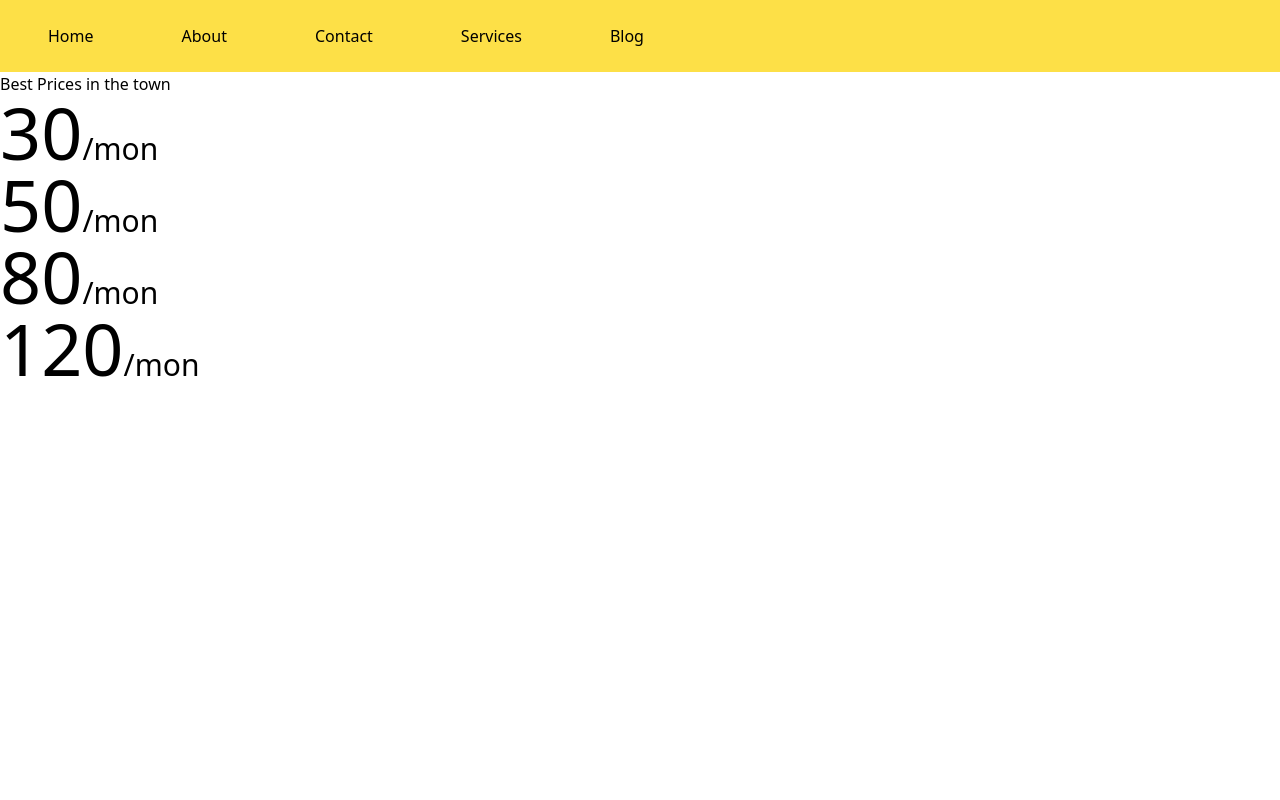
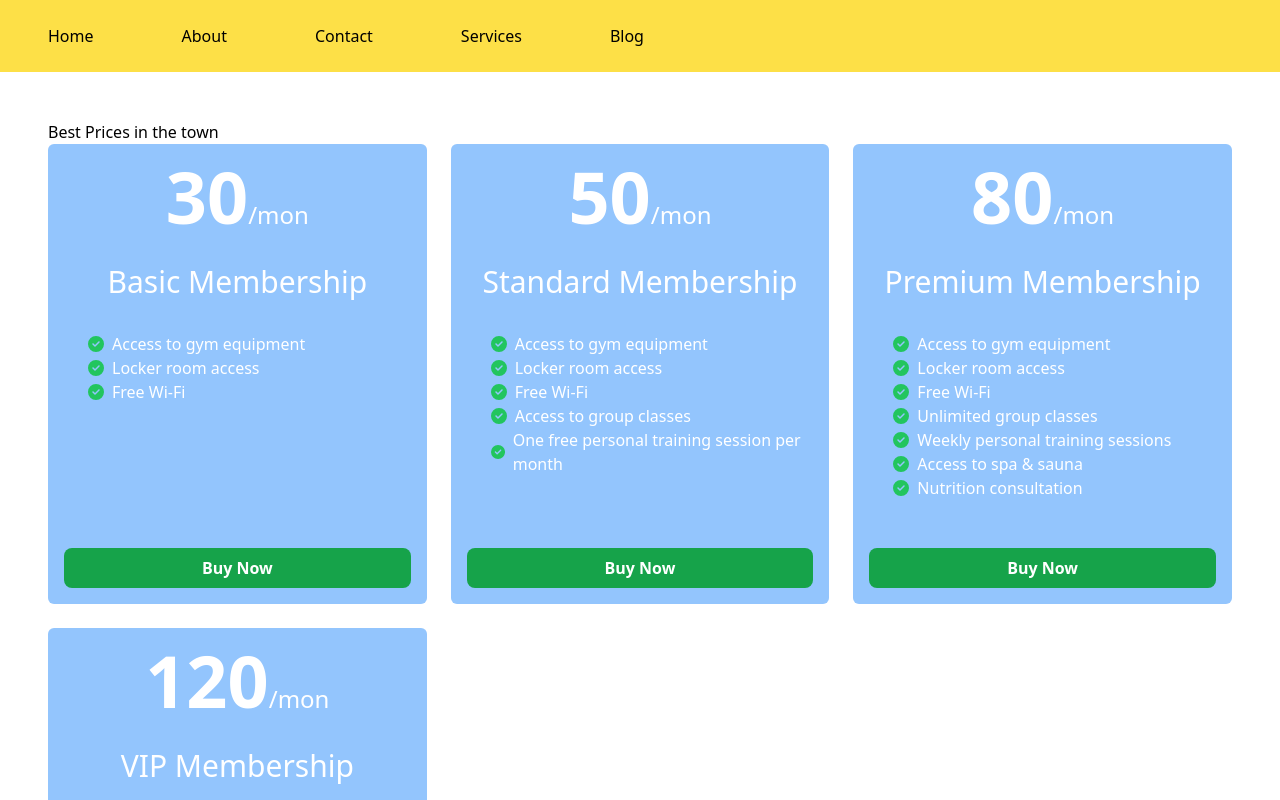
Before and after one commit to zahangir1989/price-option2, a React (Vite) app: page / in a window 1280 px wide. Shown: the top 800 px of the page. Built offline with nearby package versions, Linux system fonts and the light colour scheme.

Commit message:
card is done now

```diff
--- /dev/null
+++ b/src/component/PriceOption/Features/Features.jsx
@@ -0,0 +1,17 @@
+import PropTypes from "prop-types";
+import { FaCircleCheck } from "react-icons/fa6";
+
+const Features = ({features}) => {
+    return (
+        <div>
+            <p className="flex items-center "> <FaCircleCheck className="text-green-500 mr-2" />{features}</p>
+
+        </div>
+    );
+};
+Features.propTypes = {
+   features:PropTypes.string
+}
+
+
+export default Features;
--- a/src/component/PriceOption/PriceOption.jsx
+++ b/src/component/PriceOption/PriceOption.jsx
@@ -1,16 +1,26 @@
 import PropTypes from "prop-types";
+import Features from "./Features/Features";
 
 const PriceOption = ({option}) => {
-
 
     const { name, price, features } = option;
 
     return (
-        <div>
-            <h2>
-                <span className="text-7xl">{price}</span>
-                <span className="text-3xl">/mon</span>
+        <div className="bg-blue-300 flex flex-col  rounded-md p-4 text-white ">
+            <h2 className="text-center">
+                <span className="text-7xl font-extrabold">{price}</span>
+                <span className="text-2xl">/mon</span>
                 </h2>
+                <h4 className="text-3xl text-center my-8">{name}</h4>
+
+              <div className="pl-6 flex-grow">
+                  {
+                    features.map((features, index)=> <Features key={index} features={features}></Features>)
+                }
+              </div>
+              <button className="mt-12 bg-green-600 w-full py-2 font-bold rounded-lg hover:bg-green-900">
+                Buy Now
+              </button>
 
         </div>
     );
--- a/src/component/PriceOptions/PriceOptions.jsx
+++ b/src/component/PriceOptions/PriceOptions.jsx
@@ -58,12 +58,14 @@
 ]
 
     return (
-        <div>
+        <div className="m-12">
             <h2>Best Prices in the town</h2>
 
-            {
+          <div className="grid md:grid-cols-3 gap-6">
+              {
                  priceOptions.map(option => <PriceOption key={option.id} option={option}></PriceOption>)
             }
+          </div>
 
         </div>
     );
```
